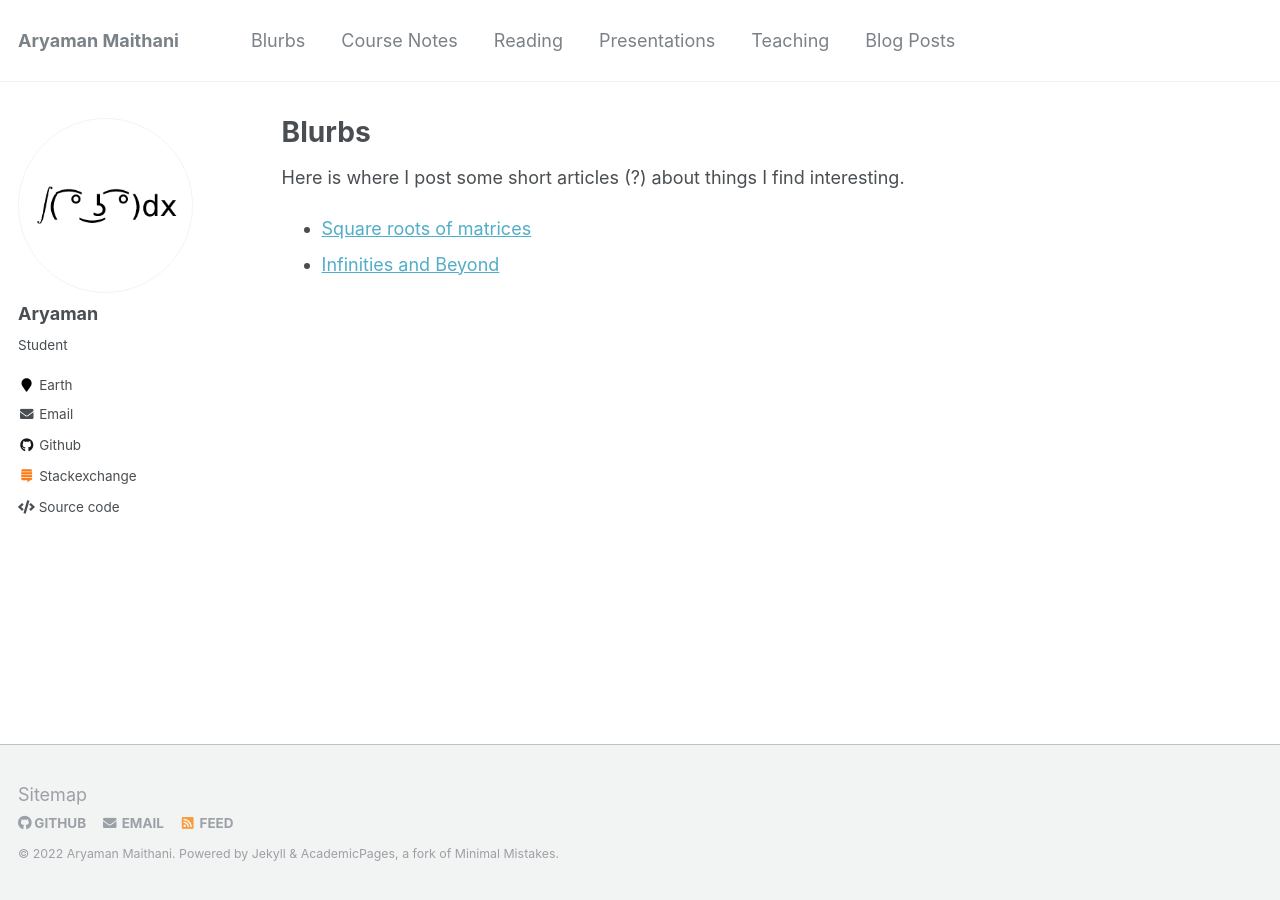
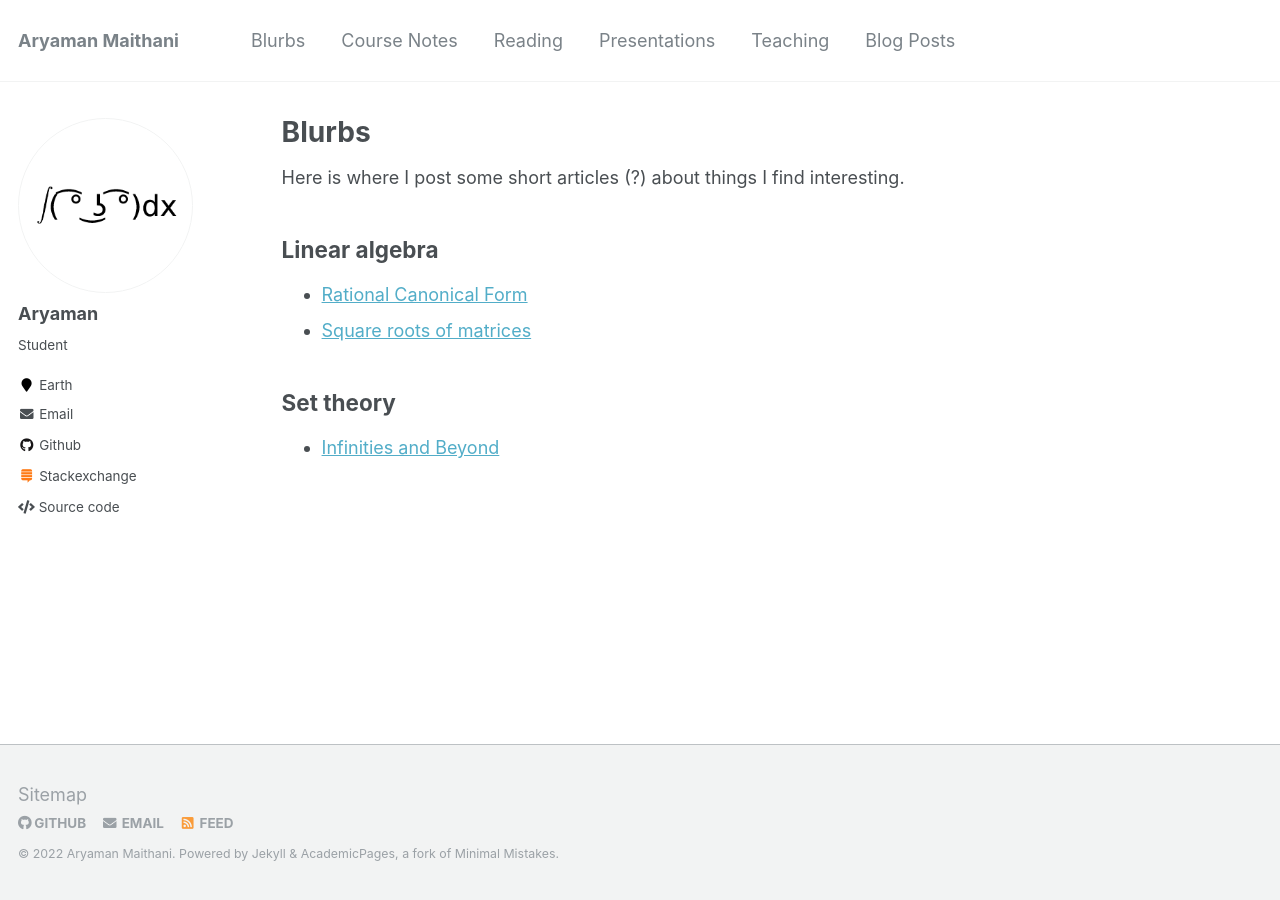
Before and after one commit to aryamanmaithani/math, a Jekyll site: the page built from blurbs/index.md, in a window 1280 px wide. Built offline with Jekyll 4.4.1, drawn with Linux system fonts in a browser that asks for light colours.

Commit message:
added RCF

```diff
--- a/blurbs/index.md
+++ b/blurbs/index.md
@@ -7,5 +7,11 @@ author_profile: true
 
 Here is where I post some short articles (?) about things I find interesting.
 
+## Linear algebra
+
+* [Rational Canonical Form](rational-canonical-form.pdf)
 * [Square roots of matrices](matrix-square-roots.pdf)
+
+## Set theory
+
 * [Infinities and Beyond](infinities-and-beyond.pdf)
```
